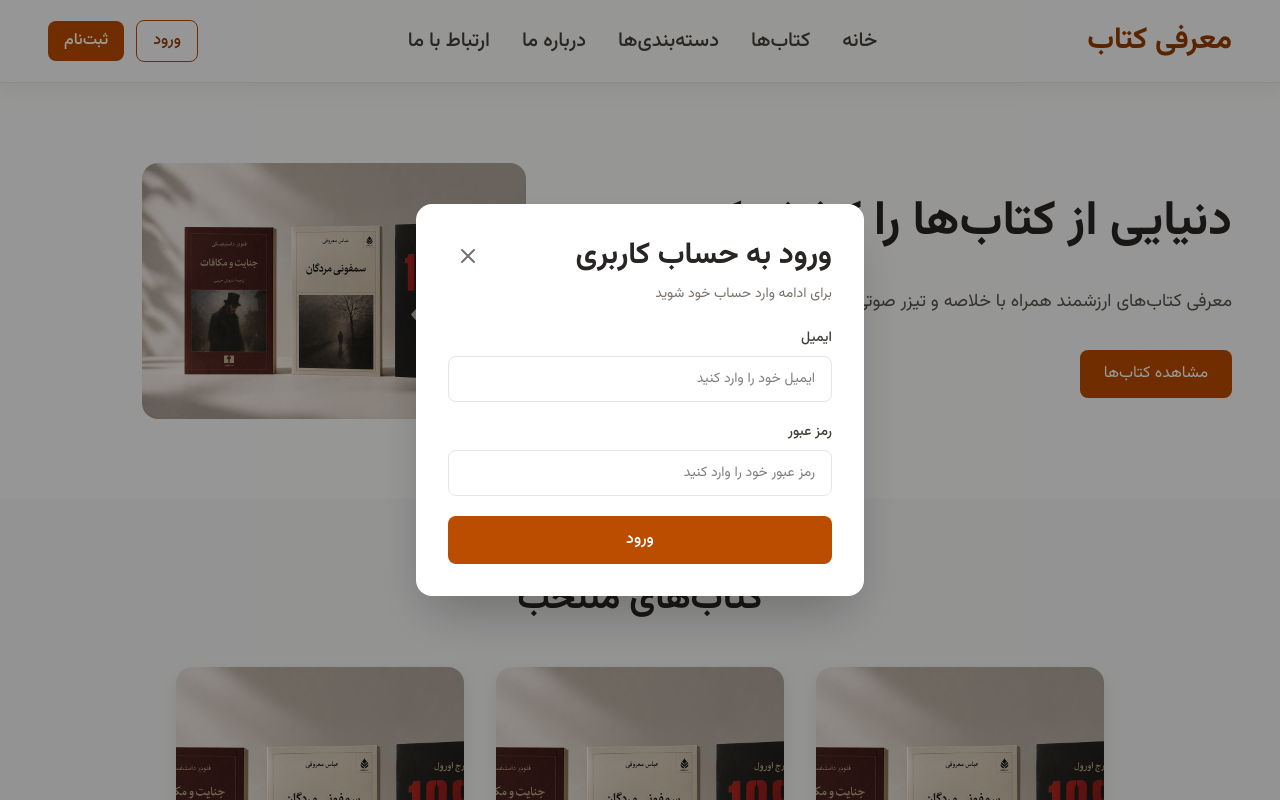
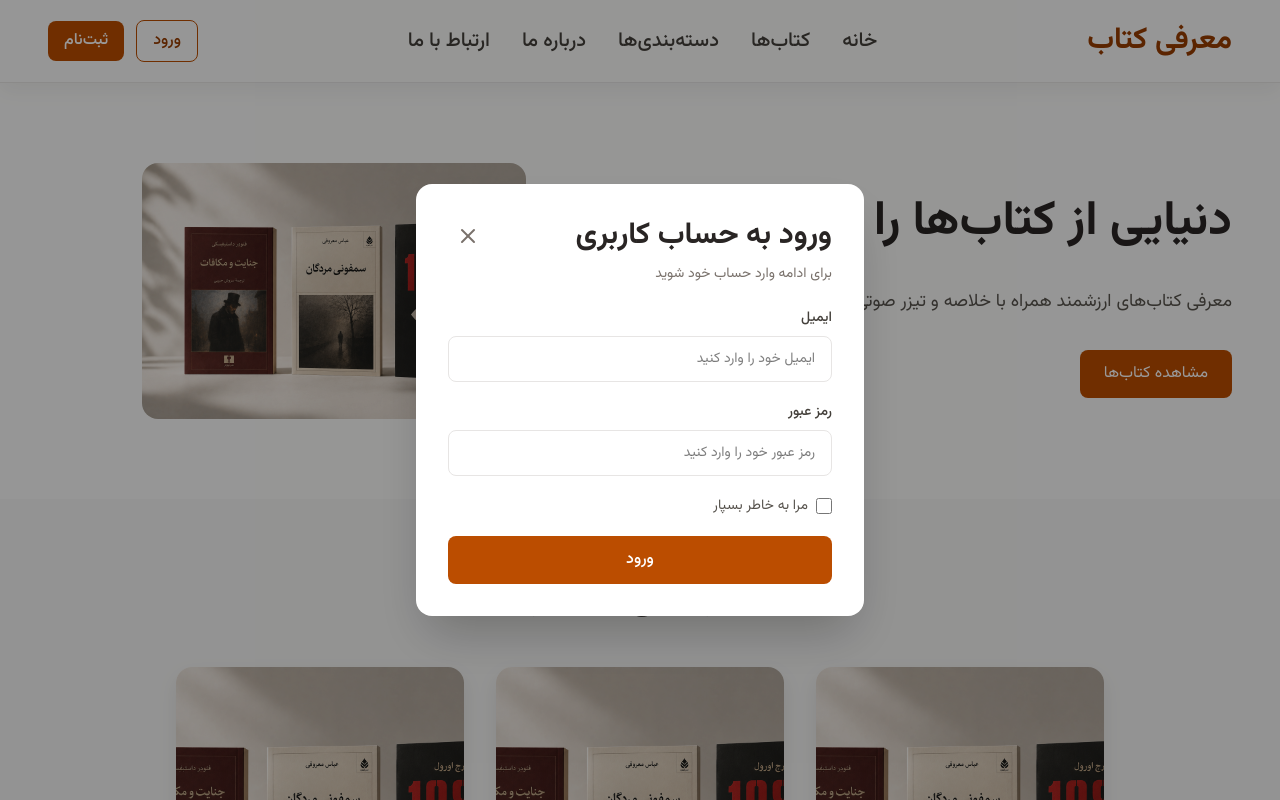
Before and after one commit to Zeynab-jalalian/Book-Introduction, a React (Vite) app: page / in a window 1280 px wide. Both pictures are taken after a click on the button "ورود". Shown: the top 800 px of the page. Built offline with nearby package versions, Linux system fonts and the light colour scheme.

Commit message:
update login

```diff
--- a/src/components/LoginModal.jsx
+++ b/src/components/LoginModal.jsx
@@ -4,6 +4,7 @@ import { X } from "lucide-react";
 function LoginModal({ onClose }) {
   const [email, setEmail] = useState("");
   const [password, setPassword] = useState("");
+  const [rememberMe, setRememberMe] = useState(false);
   function handleSubmit(e) {
     e.preventDefault();
   }
@@ -68,7 +69,22 @@ function LoginModal({ onClose }) {
               className="w-full rounded-lg border border-stone-200 px-4 py-3 text-sm outline-none transition focus:border-amber-700 focus:ring-2 focus:ring-amber-700/20"
             />
           </div>
+          <div className="mb-5 flex items-center gap-2">
+            <input
+              id="remember-me"
+              type="checkbox"
+              checked={rememberMe}
+              onChange={(e) => setRememberMe(e.target.checked)}
+              className="h-4 w-4 cursor-pointer accent-amber-700"
+            />
 
+            <label
+              htmlFor="remember-me"
+              className="cursor-pointer text-sm text-stone-600"
+            >
+              مرا به خاطر بسپار
+            </label>
+          </div>
           <button
             type="submit"
             className="w-full rounded-lg bg-amber-700 py-3 font-medium text-white transition hover:bg-amber-800"
```
